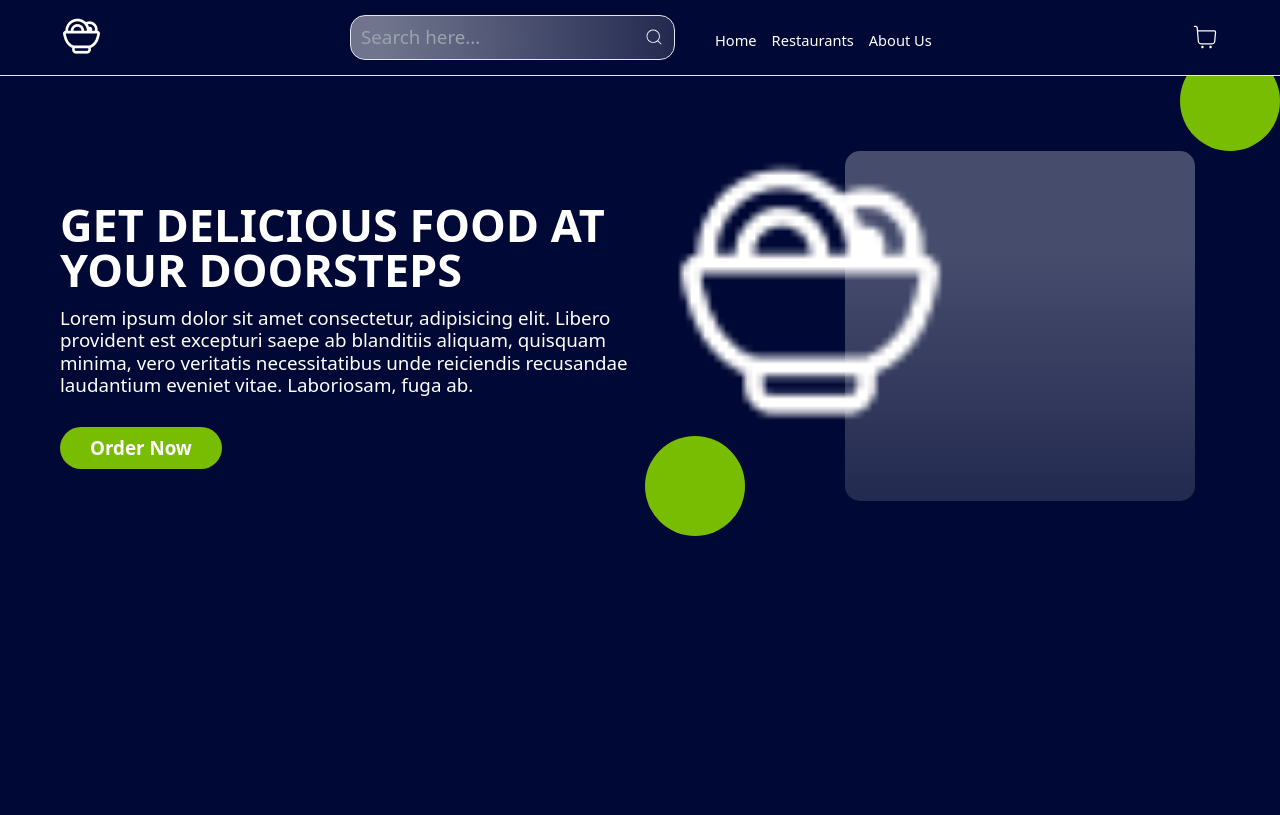
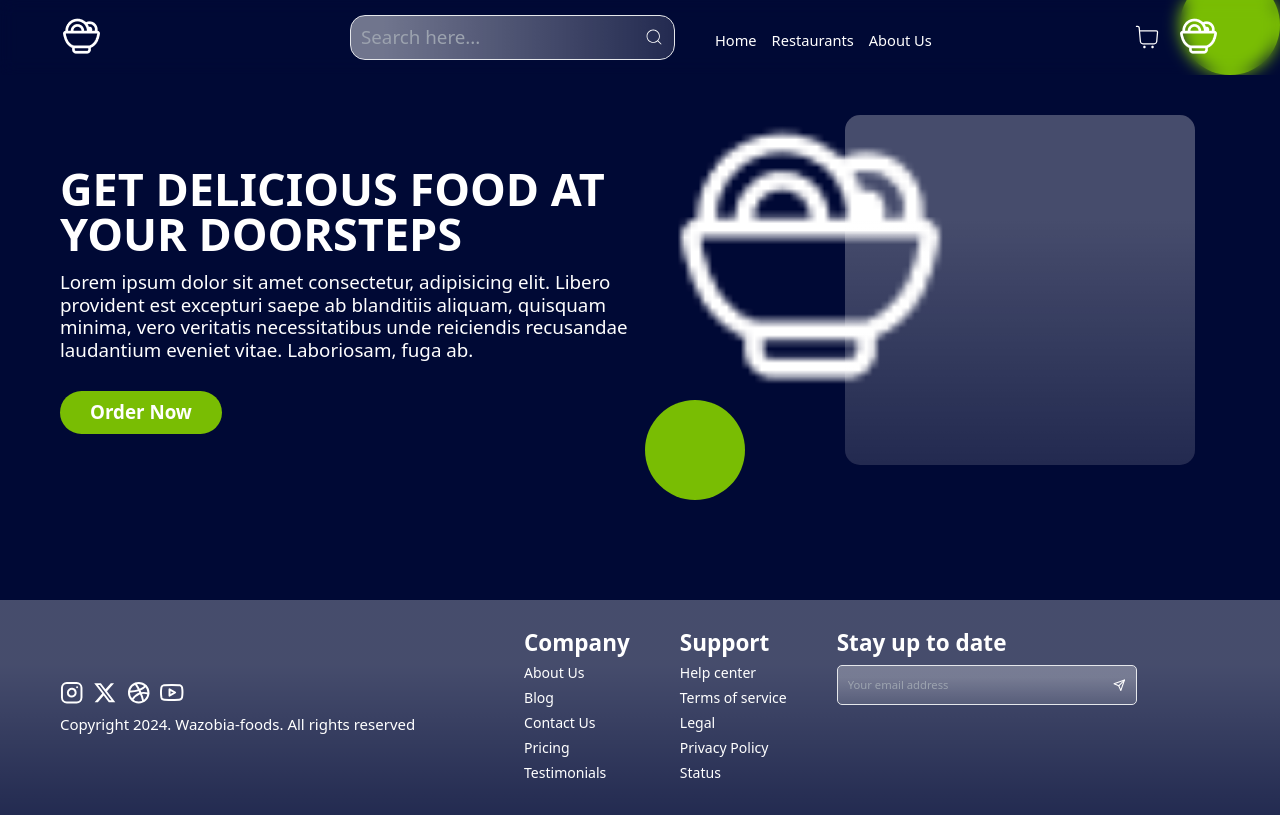
Before and after one commit to Lampnet-task/Frontend, a React (Vite) app in the folder wazobia-foods/: page / in a window 1280 px wide. Built offline with nearby package versions, Linux system fonts and the light colour scheme.

Commit message:
feat: adding footer section

```diff
--- a/wazobia-foods/src/App.jsx
+++ b/wazobia-foods/src/App.jsx
@@ -1,6 +1,7 @@
 import { Outlet } from 'react-router-dom'
 import './App.css'
 import Header from "../src/components/Header"
+import Footer from "../src/components/Footer"
 
 function App() {
 
@@ -8,6 +9,7 @@ function App() {
         <>
             <Header />
             <Outlet />
+            <Footer />
         </>
     )
 }
--- /dev/null
+++ b/wazobia-foods/src/components/Footer/index.jsx
@@ -0,0 +1,60 @@
+import React from 'react'
+import { FiSend, FiInstagram, FiYoutube, FiDribbble } from "react-icons/fi";
+import { FaXTwitter } from "react-icons/fa6";
+
+const index = () => {
+    return (
+        <footer className="flex flex-col-reverse md:flex-row gap-8 md:gap-0 md:justify-between md:items-center text-white bg-gradient-to-b p-4 md:px-24 md:py-12">
+            <div>
+                <ul className="text-6xl flex gap-2 md:text-8xl md:gap-4 ">
+                    <li className="hover:text-link"><FiInstagram /></li>
+                    <li className="hover:text-link"><FaXTwitter /></li>
+                    <li className="hover:text-link"><FiDribbble /></li>
+                    <li className="hover:text-link"><FiYoutube /></li>
+                </ul>
+
+                <div className="mt-2 md:mt-4"><p className="text-xl md:text-2xl ">Copyright 2024. Wazobia-foods. All rights reserved</p></div>
+            </div>
+
+            <div className="flex flex-col-reverse md:flex-row gap-8 md:gap-0 md:gap-20 md:w-[60%] ">
+                <div className="flex flex-col md:flex-row gap-4 md:gap-20 ">
+                    <div>
+                        <h2 className="text-2xl font-semibold md:text-4xl ">Company</h2>
+                        <ul className="text-2xl md:text-4xl mt-2 ">
+                            <li className="hover:text-link">About Us</li>
+                            <li className="hover:text-link">Blog</li>
+                            <li className="hover:text-link">Contact Us</li>
+                            <li className="hover:text-link">Pricing</li>
+                            <li className="hover:text-link">Testimonials</li>
+                        </ul>
+                    </div>
+
+                    <div>
+                        <h2 className="text-2xl font-semibold md:text-4xl ">Support</h2>
+                        <ul className="text-2xl md:text-4xl mt-2">
+                            <li className="hover:text-link">Help center</li>
+                            <li className="hover:text-link">Terms of service</li>
+                            <li className="hover:text-link">Legal</li>
+                            <li className="hover:text-link">Privacy Policy</li>
+                            <li className="hover:text-link">Status</li>
+                        </ul>
+                    </div>
+                </div>
+
+                <div>
+                    <h2 className="text-2xl font-semibold md:text-4xl ">Stay up to date</h2>
+                    <form className="bg-gradient-to-b flex items-center justify-between border w-2/4 md:w-[30rem] p-2 md:p-4 rounded-lg mt-2 md:mt-4 ">
+                        <input type="email" placeholder="Your email address" className="outline-0 bg-transparent text-sm md:text-lg text-white" />
+                        <button type="submit"><FiSend className="text-white w-5 h-5"/></button>
+                    </form>
+                </div>
+
+            </div>
+
+
+
+        </footer>
+    )
+}
+
+export default index
--- a/wazobia-foods/src/components/Header/index.jsx
+++ b/wazobia-foods/src/components/Header/index.jsx
@@ -1,4 +1,4 @@
-import React, { useState } from 'react'
+import React, { useState, useEffect } from 'react'
 import { CiShoppingCart } from "react-icons/ci";
 import logo from "../../assets/ep_food.png"
 import NavItems from './NavItems';
@@ -6,15 +6,32 @@ import styles from "./styles.module.css";
 
 const index = () => {
     const [show, setShow] = useState(false);
+    const [background, setBackground] = useState(false)
 
     // show dropdown
     const showNavBar = () => {
         setShow(!show)
     }
 
+    useEffect(() => {
+
+        const scrollFunction = () => {
+        if (document.body.scrollTop > 50 || document.documentElement.scrollTop > 50) {
+            setBackground(true)
+        } else {
+            setBackground(false)
+        }
+        };
+
+        window.addEventListener('scroll', scrollFunction);
+
+        // Cleanup function to remove the event listener when the component unmounts
+        return () => window.removeEventListener('scroll', scrollFunction);
+    }, []);
+
 
     return (
-        <nav className="flex justify-between items-center px-4 md:px-24 py-6 border-b text-white">
+        <nav className={`flex justify-between items-center px-4 md:px-24 py-6 text-white z-50 fixed w-full ${background ? "bg-background" : "backdrop-blur"} `}>
             <div>
                 <img src={logo} alt="logo" />
             </div>
@@ -32,7 +49,7 @@ const index = () => {
 
                 <div className="flex gap-2 md:gap-6 items-center">
                     <CiShoppingCart className="h-12 w-12" />
-                    {/* <img src={logo} alt="" /> */}
+                    <img src={logo} alt="" />
                 </div>
 
             </div>
--- a/wazobia-foods/src/components/HeroSection/index.jsx
+++ b/wazobia-foods/src/components/HeroSection/index.jsx
@@ -3,7 +3,7 @@ import logo from "../../assets/ep_food.png"
 
 const index = () => {
     return (
-        <section className="p-4 md:p-24 gap-20 flex flex-col md:flex-row md:gap-4 items-center relative w-full">
+        <section className="px-4 md:px-24 py-[10rem] gap-20 flex flex-col md:flex-row md:gap-4 items-center relative w-full">
             <div className="absolute rounded-full w-32 h-32 md:w-[10rem] md:h-[10rem] bg-primary -top-10 right-0 "></div>
 
             <div className="text-white md:w-1/2 ">
--- a/wazobia-foods/src/index.css
+++ b/wazobia-foods/src/index.css
@@ -21,7 +21,7 @@
 /* Remove default margin */
 * {
   margin: 0;
-  overflow: hidden;
+  /* overflow-x: hidden; */
   font-size: 62.5%; /* 1rem = 10px*/
 }
 
```
